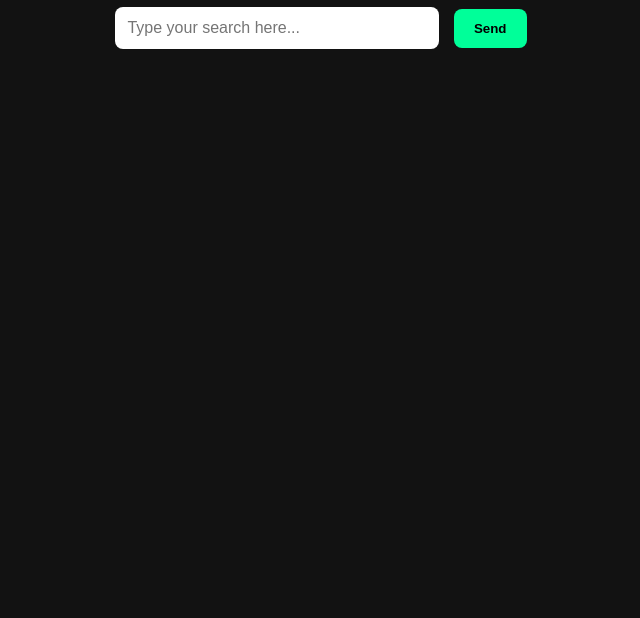
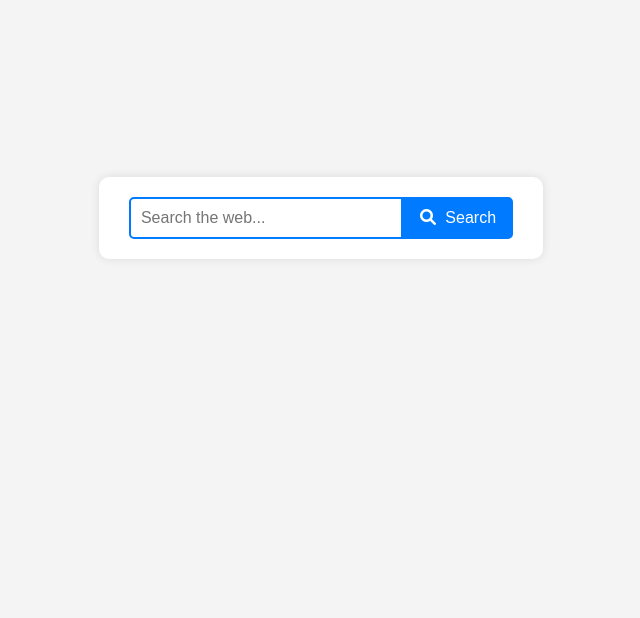
Before and after one commit to Chandru1707/apec, a plain HTML site: page search.html in a window 1280 px wide. Shown: the part 182-800 px from the top of the page, without its empty margins (319-959 px from the left). Drawn offline with Linux system fonts and the light colour scheme.

Commit message:
Update search.html

```diff
--- a/search.html
+++ b/search.html
@@ -2,48 +2,70 @@
 <html lang="en">
 <head>
   <meta charset="UTF-8">
-  <title>Search Box with Formspree</title>
+  <meta name="viewport" content="width=device-width, initial-scale=1">
+  <title>Search Page</title>
+  <link rel="stylesheet" href="https://cdnjs.cloudflare.com/ajax/libs/font-awesome/6.0.0/css/all.min.css">
   <style>
     body {
-      background-color: #121212;
-      color: white;
       font-family: Arial, sans-serif;
-      text-align: center;
-      padding-top: 100px;
+      background: #f4f4f4;
+      display: flex;
+      justify-content: center;
+      align-items: center;
+      height: 100vh;
+      margin: 0;
+    }
+
+    .search-container {
+      background: white;
+      padding: 20px 30px;
+      border-radius: 10px;
+      box-shadow: 0 0 10px rgba(0,0,0,0.1);
+    }
+
+    form {
+      display: flex;
+      align-items: center;
     }
 
     input[type="text"] {
-      padding: 12px;
-      width: 300px;
-      border-radius: 8px;
-      border: none;
+      padding: 10px;
       font-size: 16px;
+      border: 2px solid #007BFF;
+      border-radius: 5px 0 0 5px;
+      outline: none;
+      width: 250px;
     }
 
-    input[type="submit"] {
-      padding: 12px 20px;
-      margin-left: 10px;
-      border-radius: 8px;
-      border: none;
-      background-color: #00ff99;
-      color: black;
-      font-weight: bold;
+    button {
+      padding: 10px 15px;
+      font-size: 16px;
+      border: 2px solid #007BFF;
+      background-color: #007BFF;
+      color: white;
+      border-radius: 0 5px 5px 0;
       cursor: pointer;
+      transition: background-color 0.3s ease;
     }
 
-    input[type="submit"]:hover {
-      background-color: #00cc77;
+    button:hover {
+      background-color: #0056b3;
+    }
+
+    .fa-search {
+      margin-right: 5px;
     }
   </style>
 </head>
 <body>
-
-  <h1>Search Anything 🔍</h1>
-
-  <form action="https://formspree.io/f/mandlavv" method="POST">
-    <input type="text" name="searchQuery" placeholder="Type your search here..." required>
-    <input type="submit" value="Send">
-  </form>
-
+  <div class="search-container">
+    <!-- Replace with your exact Formspree endpoint -->
+    <form action="https://formspree.io/f/xjkepjdp" method="POST">
+      <input type="text" name="q" placeholder="Search the web..." required />
+      <!-- Redirect after submit -->
+      <input type="hidden" name="_redirect" value="https://yourusername.github.io/thankyou.html">
+      <button type="submit"><i class="fa fa-search"></i> Search</button>
+    </form>
+  </div>
 </body>
-</html
+</html>
```
